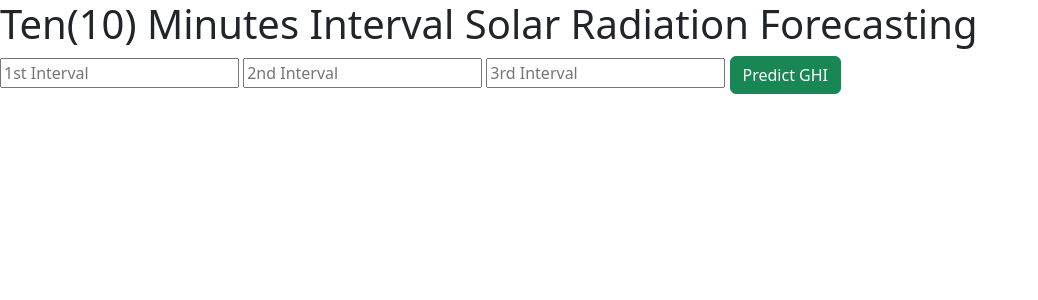
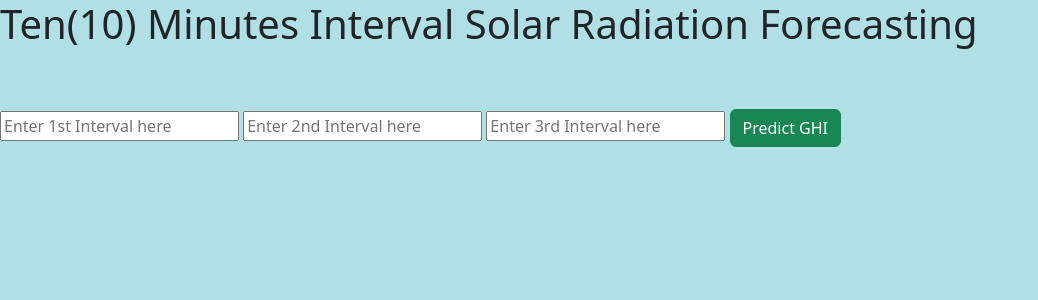
Before and after one commit to Capstone-project-group-7/solar-power-app, a Flask app: page / in a window 1280 px wide. Shown: the top 300 px of the page, without its empty margins (0-1038 px from the left). Run offline with Flask 2, Linux system fonts and the light colour scheme; some libraries are stand-ins or nearby versions.

Commit message:
make it better

```diff
--- a/app.py
+++ b/app.py
@@ -48,7 +48,7 @@ def predict():
 
     output = predictions.tolist()
 
-    return render_template('index.html', prediction_text='Predicted GHI: Watts/m^2 {}'.format(output))
+    return render_template('index.html', prediction_text='Predicted GHI: Watts/m2 {}'.format(output))
 
 
 
--- a/templates/index.html
+++ b/templates/index.html
@@ -20,15 +20,20 @@
     <link href="https://fonts.googleapis.com/css2?family=Poppins:wght@400;700&display=swap" rel="stylesheet">
     <link rel="stylesheet" href="style.css">
 </head>
-<body>
+<body style="background-color:powderblue; ">
     <div class="login">
-        <h1>Ten(10) Minutes Interval Solar Radiation Forecasting</h1>
+    <h1 style="text-align: left;">Ten(10) Minutes Interval Solar Radiation Forecasting</h1>
+    <a href="mainwindow.html" style="color: black; font-size: larger; font-family: 'Franklin Gothic Medium', 'Arial Narrow', Arial, sans-serif;"></a>
+    <br>
+    <br>
+
+
 
          <!-- Main Input For Receiving Query to our ML -->
         <form action="{{ url_for('predict')}}"method="post">
-            <input type="text" name="first_interval" placeholder="1st Interval" required="required" />
-            <input type="text" name="second_interval" placeholder="2nd Interval" required="required" />
-            <input type="text" name="third_interval" placeholder="3rd Interval" required="required" />
+            <input type="text" name="first_interval" placeholder="Enter 1st Interval here" required="required" />
+            <input type="text" name="second_interval" placeholder="Enter 2nd Interval here" required="required" />
+            <input type="text" name="third_interval" placeholder="Enter 3rd Interval here" required="required" />
 
             <button class="btn btn-success">Predict GHI</button>
         </form>
```
Also changed, not shown: 1 other file.
